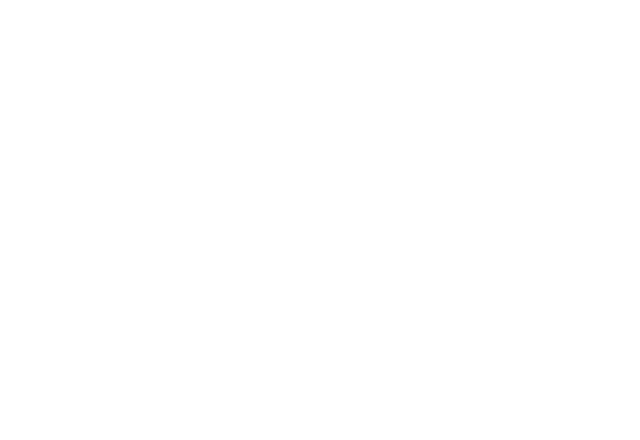
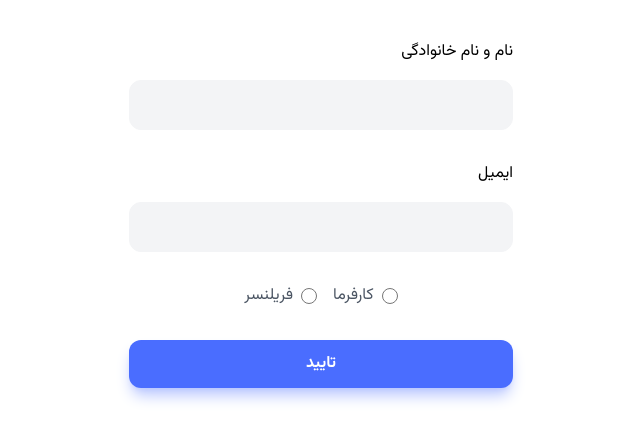
Before and after one commit to ZahraNejati79/freelancer, a React (Vite) app: page /complete-profile in a window 1280 px wide. Before the commit this address had no page. Shown: the top 440 px of the page, without its empty margins (395-1035 px from the left). Built offline with nearby package versions, Linux system fonts and the light colour scheme.

Commit message:
[stage] complete profile

```diff
--- a/src/App.tsx
+++ b/src/App.tsx
@@ -3,6 +3,7 @@
 import Auth from "./pages/Auth";
 import { QueryClient, QueryClientProvider } from "@tanstack/react-query";
 import { Toaster } from "react-hot-toast";
+import CompleteProfile from "./pages/CompleteProfile";
 
 const queryClient = new QueryClient();
 
@@ -13,6 +14,7 @@
       <div className="container xl:max-w-screen-xl mx-auto">
         <Routes>
           <Route path="/auth" element={<Auth />} />
+          <Route path="/complete-profile" element={<CompleteProfile />} />
         </Routes>
       </div>
     </QueryClientProvider>
--- /dev/null
+++ b/src/features/authentication/CompleteProfileForm.tsx
@@ -0,0 +1,5 @@
+const CompleteProfileForm: React.FC = () => {
+  return <div>complete profile form</div>;
+};
+
+export default CompleteProfileForm;
--- /dev/null
+++ b/src/pages/CompleteProfile.tsx
@@ -0,0 +1,48 @@
+import { useState } from "react";
+import TextField from "../ui/TextField";
+import RadioInput from "../ui/RadioInput";
+
+const CompleteProfile: React.FC = () => {
+  const [name, setName] = useState("");
+  const [email, setEmail] = useState("");
+  const [role, setRole] = useState("");
+
+  return (
+    <form className="space-y-8 w-full sm:max-w-sm mx-auto pt-10">
+      <TextField
+        label="نام و نام خانوادگی"
+        name="name"
+        value={name}
+        onChange={(e) => setName(e.target.value)}
+      />
+      <TextField
+        label="ایمیل"
+        name="email"
+        value={email}
+        onChange={(e) => setEmail(e.target.value)}
+      />
+      <div className="flex items-center justify-center gap-4">
+        <RadioInput
+          label="کارفرما"
+          name="role"
+          id="OWNER"
+          onChange={(e) => setRole(e.target.value)}
+          value="OWNER"
+          checked={role === "OWNER"}
+        />
+        <RadioInput
+          label="فریلنسر"
+          name="role"
+          id="FREELANCER"
+          onChange={(e) => setRole(e.target.value)}
+          value="FREELANCER"
+          checked={role === "FREELANCER"}
+        />
+      </div>
+
+      <button className="btn btn--primary w-full">تایید</button>
+    </form>
+  );
+};
+
+export default CompleteProfile;
--- /dev/null
+++ b/src/ui/RadioInput.tsx
@@ -0,0 +1,32 @@
+type Props = {
+  label: string;
+  id: string;
+  name: string;
+  value: string;
+  checked: boolean;
+  onChange: React.ChangeEventHandler<HTMLInputElement>;
+};
+const RadioInput: React.FC<Props> = ({
+  label,
+  id,
+  name,
+  value,
+  onChange,
+  checked,
+}) => {
+  return (
+    <div className="flex items-center gap-x-2 text-secondary-600">
+      <input
+        className="cursor-pointer w-4 h-4 accent-primary"
+        type="radio"
+        name={name}
+        id={id}
+        value={value}
+        checked={checked}
+        onChange={onChange}
+      />
+      <label htmlFor={id}>{label}</label>
+    </div>
+  );
+};
+export default RadioInput;
```
